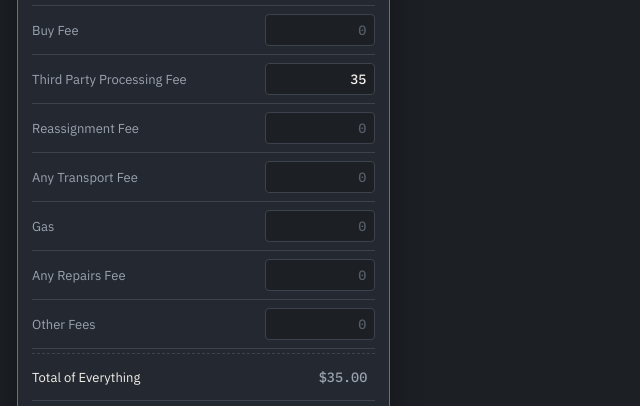
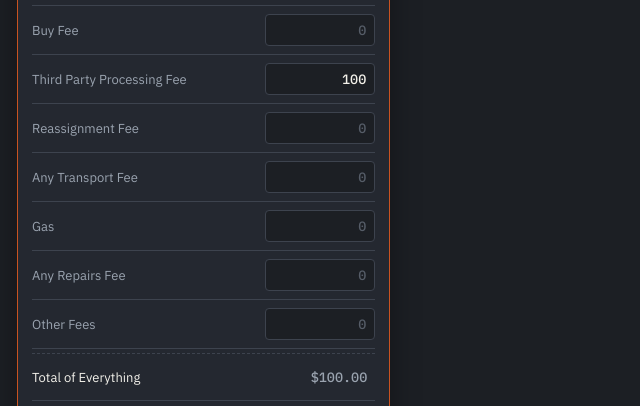
Before and after one commit to rafmsq/Flip-Ledger, a plain HTML site: page index.html in a window 1280 px wide. Both pictures are taken after a click on the button "+ Add". Shown: the part 301-707 px from the top of the page, 43-683 px from the left. Drawn offline with nearby package versions, Linux system fonts and the light colour scheme.

Commit message:
Add files via upload

```diff
--- a/index.html
+++ b/index.html
@@ -794,7 +794,7 @@ function newItem(){
     saleAmount:'',
     buyFee:'',
     reassignFee:'',
-    feeToOwner:'35',
+    feeToOwner:'100',
     transportFee:'',
     gas:'',
     repairsFee:'',
```
